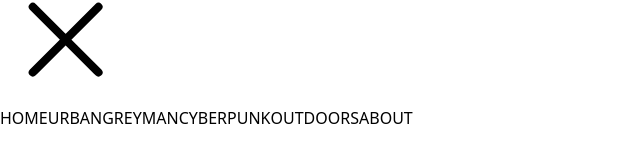
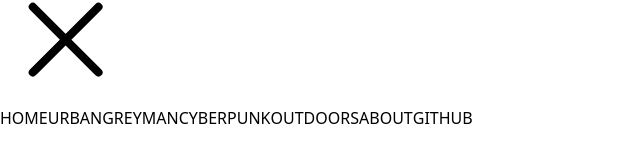
Before and after one commit to camhickey/techwear-generator-frontend, a React (Vite) app: page /urban in a window 1280 px wide. Shown: the part 181-345 px from the top of the page, without its empty margins (0-640 px from the left). Built offline with nearby package versions, Linux system fonts and the light colour scheme.

Commit message:
added github link to site

```diff
--- a/src/components/NavBar.tsx
+++ b/src/components/NavBar.tsx
@@ -10,24 +10,46 @@ export function NavBar() {
   const location = useLocation();
   const navigate = useNavigate();
   const navigation = [
-    { name: 'HOME', href: '/', current: location.pathname === '/' },
-    { name: 'URBAN', href: '/urban', current: location.pathname === '/urban' },
+    {
+      name: 'HOME',
+      onClick: () => navigate('/'),
+      current: location.pathname === '/',
+    },
+    {
+      name: 'URBAN',
+      onClick: () => navigate('/urban'),
+      current: location.pathname === '/urban',
+    },
     {
       name: 'GREYMAN',
-      href: '/greyman',
+      onClick: () => navigate('/greyman'),
       current: location.pathname === '/greyman',
     },
     {
       name: 'CYBERPUNK',
-      href: '/cyberpunk',
+      onClick: () => navigate('/cyberpunk'),
       current: location.pathname === '/cyberpunk',
     },
     {
       name: 'OUTDOORS',
-      href: '/outdoors',
+      onClick: () => navigate('/outdoors'),
       current: location.pathname === '/outdoors',
     },
-    { name: 'ABOUT', href: '/about', current: location.pathname === '/about' },
+    {
+      name: 'ABOUT',
+      onClick: () => navigate('/about'),
+      current: location.pathname === '/about',
+    },
+    {
+      name: 'GITHUB',
+      onClick: () =>
+        window.open(
+          'https://github.com/camhickey/techwear-generator-frontend',
+          '_blank',
+          'noopener,noreferrer',
+        ),
+      current: false,
+    },
   ];
   return (
     <Disclosure as="nav" className="bg-black">
@@ -51,11 +73,11 @@ export function NavBar() {
           {/* Desktop menu */}
           <div className="mx-auto flex sm:items-stretch sm:justify-start">
             <div className="hidden sm:ml-6 sm:block">
-              <div className="flex space-x-4">
+              <div className="flex space-x-4 items-center">
                 {navigation.map((item) => (
                   <button
                     key={item.name}
-                    onClick={() => navigate(item.href)}
+                    onClick={item.onClick}
                     aria-current={item.current ? 'page' : undefined}
                     className={`px-3 py-2 text-sm font-medium ${item.current ? 'text-white border-b-white border-b-2 border-b-solid' : 'text-neutral-400 hover:border-b-neutral-400 hover:border-b-2 hover:border-b-solid'}`}
                   >
@@ -74,7 +96,7 @@ export function NavBar() {
             <DisclosureButton
               key={item.name}
               as="button"
-              onClick={() => navigate(item.href)}
+              onClick={item.onClick}
               aria-current={item.current ? 'page' : undefined}
               className={`block px-3 py-2 text-base font-medium ${item.current ? 'text-white' : 'text-neutral-400'}`}
             >
```
